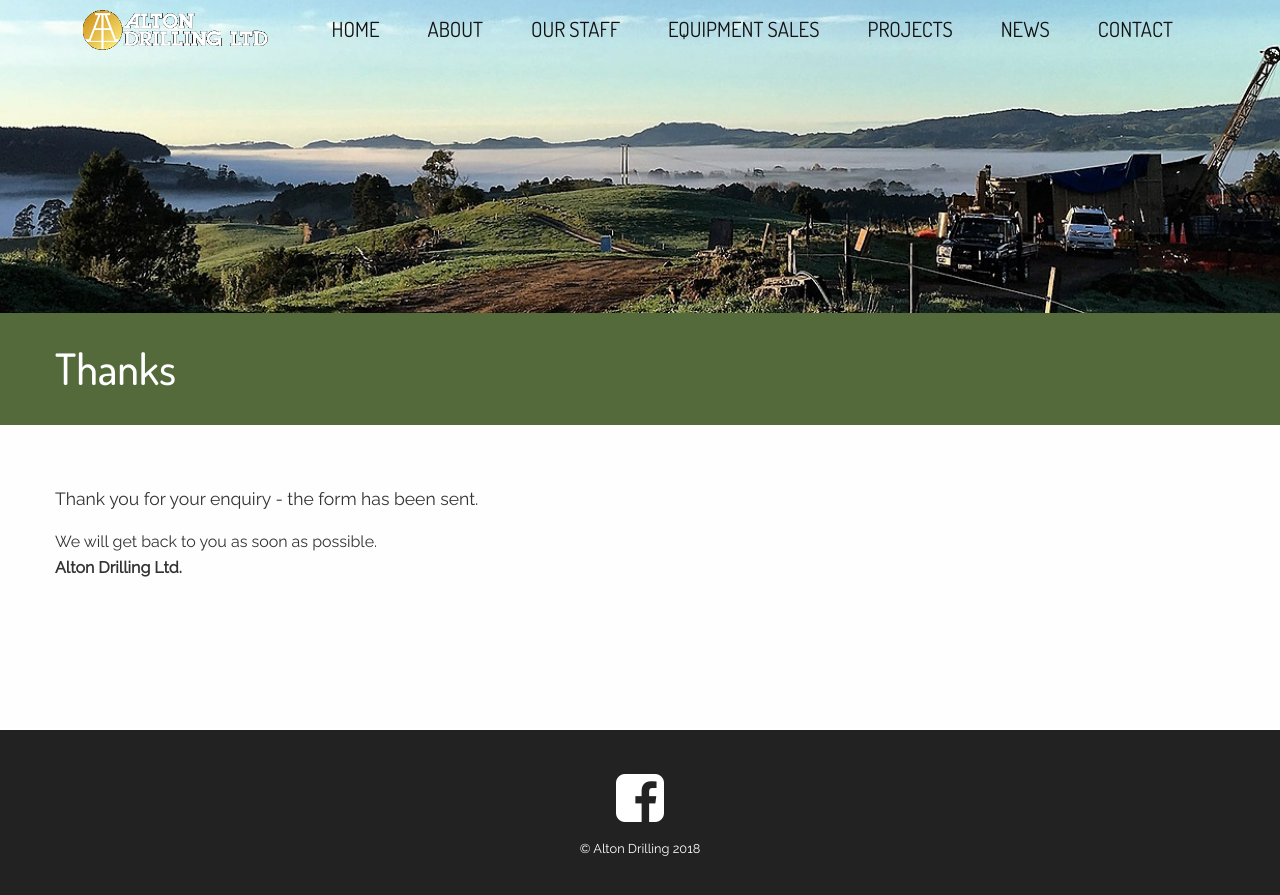
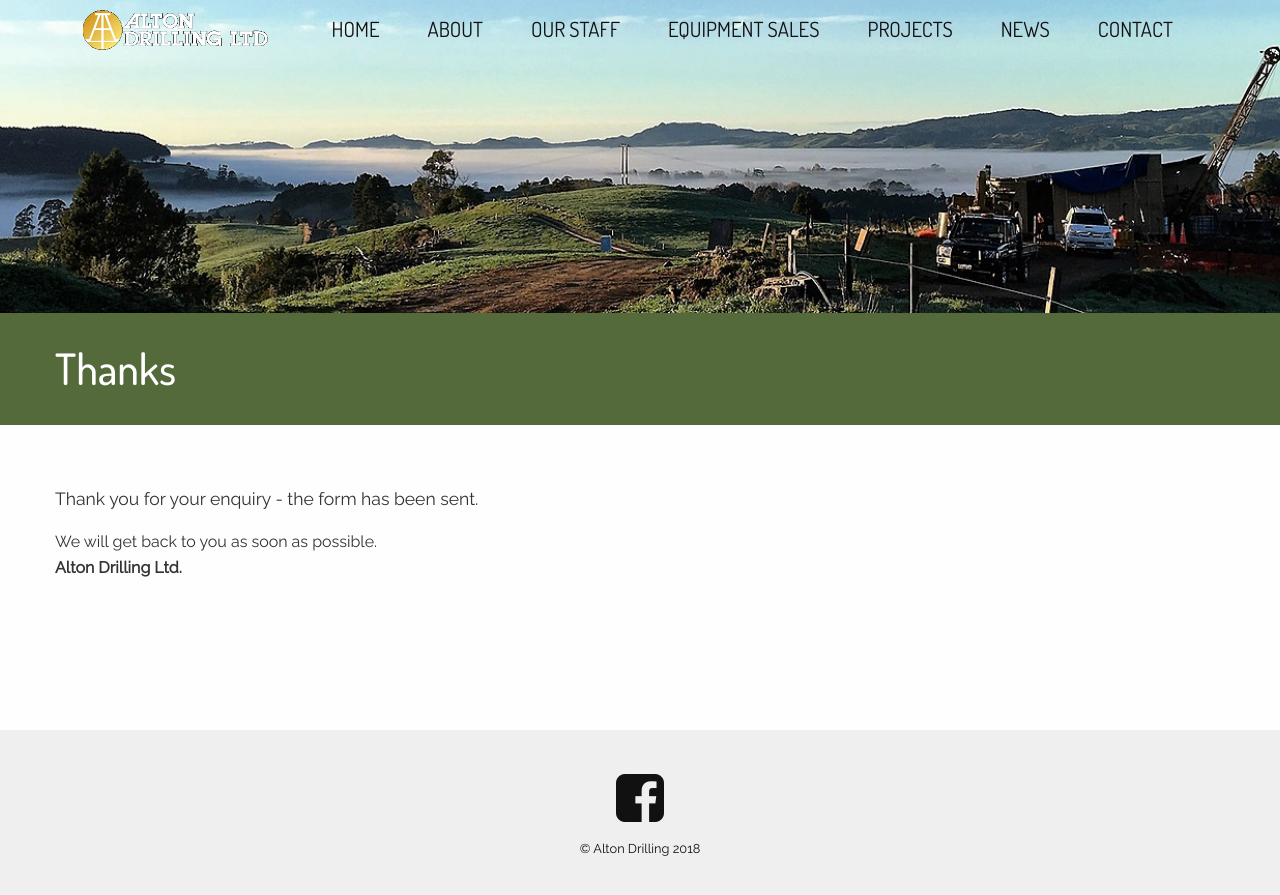
Before and after one commit to viv-b/footprints-preschool, a Jekyll site: the page built from contact-success.html, in a window 1280 px wide and 900 px high, scrolled down 182 px. Shown: the top 895 px of the window. Built offline with Jekyll 4.4.1, drawn with Linux system fonts in a browser that asks for light colours; nearby versions of some CDN libraries.

Commit message:
Updated 'css/footer.css' via CloudCannon

```diff
--- a/css/footer.css
+++ b/css/footer.css
@@ -1,8 +1,8 @@
 .footer {
-    background: #222;
+    background: #efefef;
 }
 .footer * {
-    color: #fff;
+    color: #111;
 }
 .footer p {
     margin-bottom: 0;
```
